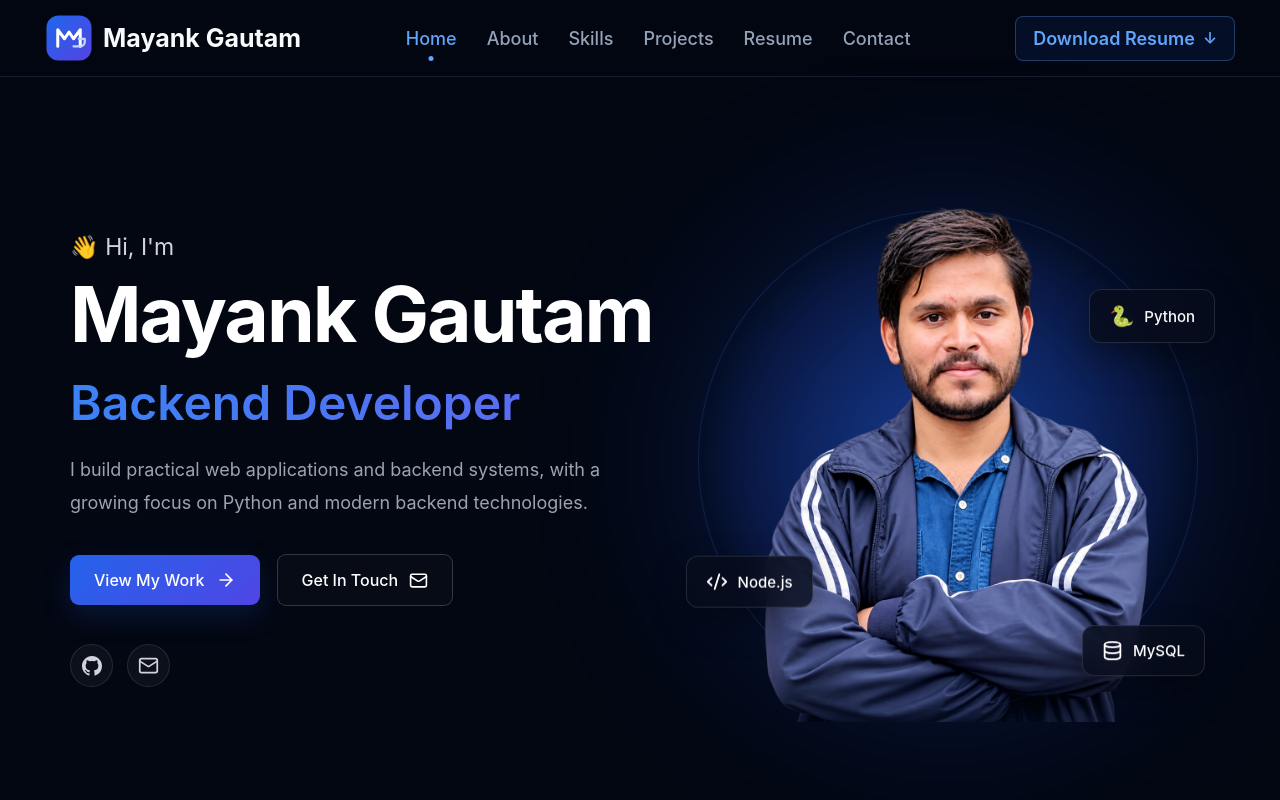
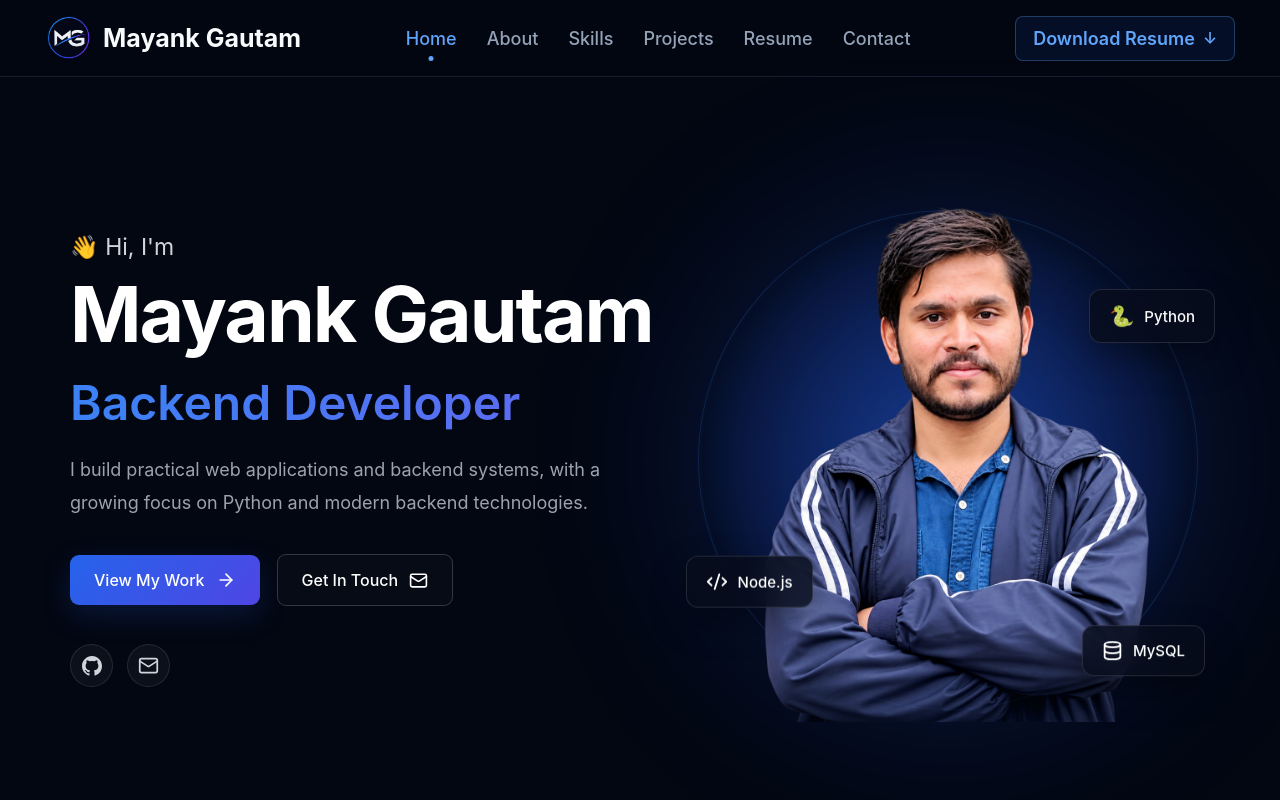
Before and after one commit to mkgtm28/Mayank_Portfolio, a React (Vite) app: page / in a window 1280 px wide. Shown: the top 800 px of the page. Built offline with nearby package versions, Linux system fonts and the light colour scheme.

Commit message:
Improve Navbar

```diff
--- a/src/components/MgLogo.jsx
+++ /dev/null
@@ -1,54 +0,0 @@
-function MgLogo({ size = 48 }) {
-  return (
-    <svg
-      width={size}
-      height={size}
-      viewBox="0 0 64 64"
-      fill="none"
-      xmlns="http://www.w3.org/2000/svg"
-      aria-label="Mayank Gautam logo"
-      role="img"
-    >
-      <rect
-        x="2"
-        y="2"
-        width="60"
-        height="60"
-        rx="16"
-        fill="url(#logoGradient)"
-      />
-
-      <path
-        d="M17 43V21L26 33L32 24L38 33L47 21V43"
-        stroke="white"
-        strokeWidth="4"
-        strokeLinecap="round"
-        strokeLinejoin="round"
-      />
-
-      <path
-        d="M38 43H47C50.314 43 53 40.314 53 37V33H45"
-        stroke="#BFDBFE"
-        strokeWidth="3"
-        strokeLinecap="round"
-        strokeLinejoin="round"
-      />
-
-      <defs>
-        <linearGradient
-          id="logoGradient"
-          x1="8"
-          y1="8"
-          x2="56"
-          y2="56"
-          gradientUnits="userSpaceOnUse"
-        >
-          <stop stopColor="#2563EB" />
-          <stop offset="1" stopColor="#4F46E5" />
-        </linearGradient>
-      </defs>
-    </svg>
-  );
-}
-
-export default MgLogo;
--- a/src/components/Navbar.css
+++ b/src/components/Navbar.css
@@ -41,10 +41,14 @@
 .logo-mark {
   width: 48px;
   height: 48px;
-  display: flex;
-  align-items: center;
-  justify-content: center;
   flex-shrink: 0;
+}
+
+.logo-mark img {
+  width: 100%;
+  height: 100%;
+  display: block;
+  object-fit: contain;
 }
 
 .logo-name {
--- a/src/components/Navbar.jsx
+++ b/src/components/Navbar.jsx
@@ -18,7 +18,7 @@ function Navbar() {
         {/* Logo */}
         <NavLink to="/" className="logo" onClick={closeMenu}>
           <span className="logo-mark">
-  <MgLogo size={48} />
+  <img src="/mg-favicon.png" alt="MG" />
 </span>
           <span className="logo-name">Mayank Gautam</span>
         </NavLink>
```
